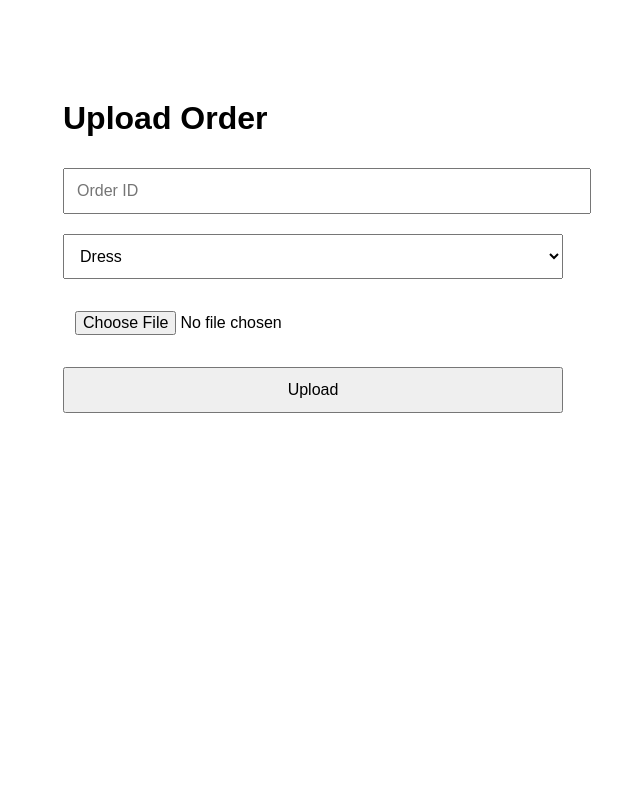
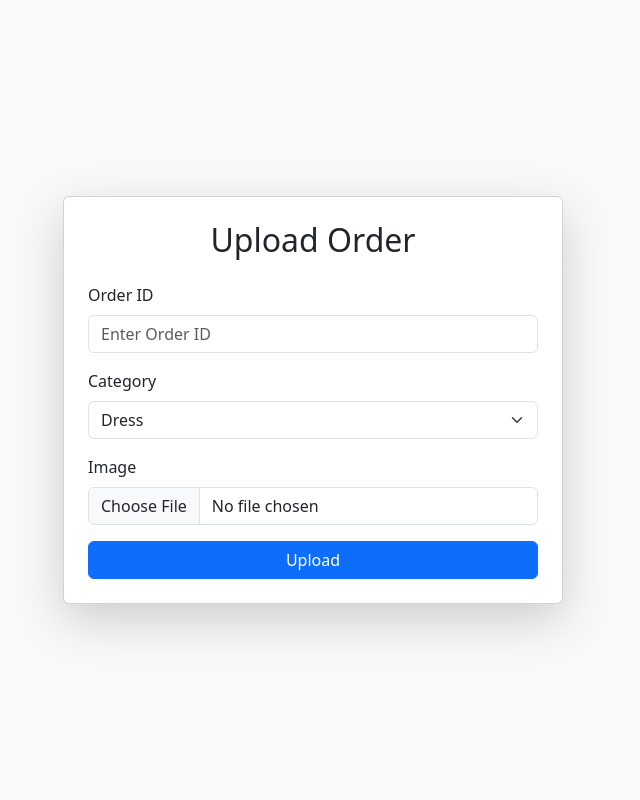
Before and after one commit to facundo-alvarez/ai-refund-system, a Flask app: page /upload in a window 1280 px wide. Shown: the whole page, without its empty margins (327-967 px from the left). Run offline with Flask 3, Linux system fonts and the light colour scheme; some libraries are stand-ins or nearby versions.

Commit message:
- Add upload_result.html - Improve UI

```diff
--- a/src/app.py
+++ b/src/app.py
@@ -53,13 +53,31 @@ def upload_file():
         "image": image_base64
     }
 
-    response = requests.post(
-        "http://127.0.0.1:5000/api/upload",
-        json=payload
-    )
+    try:
+        response = requests.post(
+            "http://127.0.0.1:5000/api/upload",
+            json=payload,
+            timeout=10
+        )
 
-    return response.text, response.status_code
+        success = response.status_code == 200
 
+        return render_template(
+            "upload_result.html",
+            success=success,
+            status_code=response.status_code,
+            response_text=response.text,
+            order_id=order_id
+        )
+
+    except Exception as e:
+        return render_template(
+            "upload_result.html",
+            success=False,
+            status_code=500,
+            response_text=str(e),
+            order_id=order_id
+        )
 
 @app.route("/api/upload", methods=["POST"])
 def upload():
--- a/src/templates/upload.html
+++ b/src/templates/upload.html
@@ -3,33 +3,28 @@
 <head>
     <meta charset="UTF-8">
     <title>Upload Order</title>
-    <style>
-        body {
-            font-family: Arial, sans-serif;
-            max-width: 500px;
-            margin: 100px auto;
-        }
 
-        input, select, button {
-            width: 100%;
-            margin: 10px 0;
-            padding: 12px;
-            font-size: 16px;
-        }
+    <link href="https://cdn.jsdelivr.net/npm/bootstrap@5.3.3/dist/css/bootstrap.min.css" rel="stylesheet">
+</head>
 
-        button {
-            cursor: pointer;
-        }
-    </style>
-</head>
-<body>
+<body class="bg-light">
 
-<h1>Upload Order</h1>
+<div class="container d-flex justify-content-center align-items-center min-vh-100">
+
+    <div class="card shadow-lg p-4 w-100" style="max-width: 500px;">
+
+        <h2 class="text-center mb-4">Upload Order</h2>
 
         <form action="/upload" method="POST" enctype="multipart/form-data">
-    <input type="text" name="order_id" placeholder="Order ID" required>
 
-    <select name="category_id" required>
+            <div class="mb-3">
+                <label class="form-label">Order ID</label>
+                <input type="text" name="order_id" class="form-control" placeholder="Enter Order ID" required>
+            </div>
+
+            <div class="mb-3">
+                <label class="form-label">Category</label>
+                <select name="category_id" class="form-select" required>
                     <option value="1">Dress</option>
                     <option value="2">Hat</option>
                     <option value="3">Longsleeve</option>
@@ -41,11 +36,22 @@
                     <option value="9">Skirt</option>
                     <option value="10">T-Shirt</option>
                 </select>
+            </div>
 
-    <input type="file" name="file" accept="image/*" required>
+            <div class="mb-3">
+                <label class="form-label">Image</label>
+                <input type="file" name="file" class="form-control" accept="image/*" required>
+            </div>
 
-    <button type="submit">Upload</button>
+            <button type="submit" class="btn btn-primary w-100">
+                Upload
+            </button>
+
         </form>
+
+    </div>
+
+</div>
 
 </body>
 </html>
```
Also changed, not shown: src/templates/returns.html (+17 -9 lines), src/templates/upload_result.html (added, +43 -0 lines), src/database.db. Lines whose indentation alone changed are shown as unchanged.
